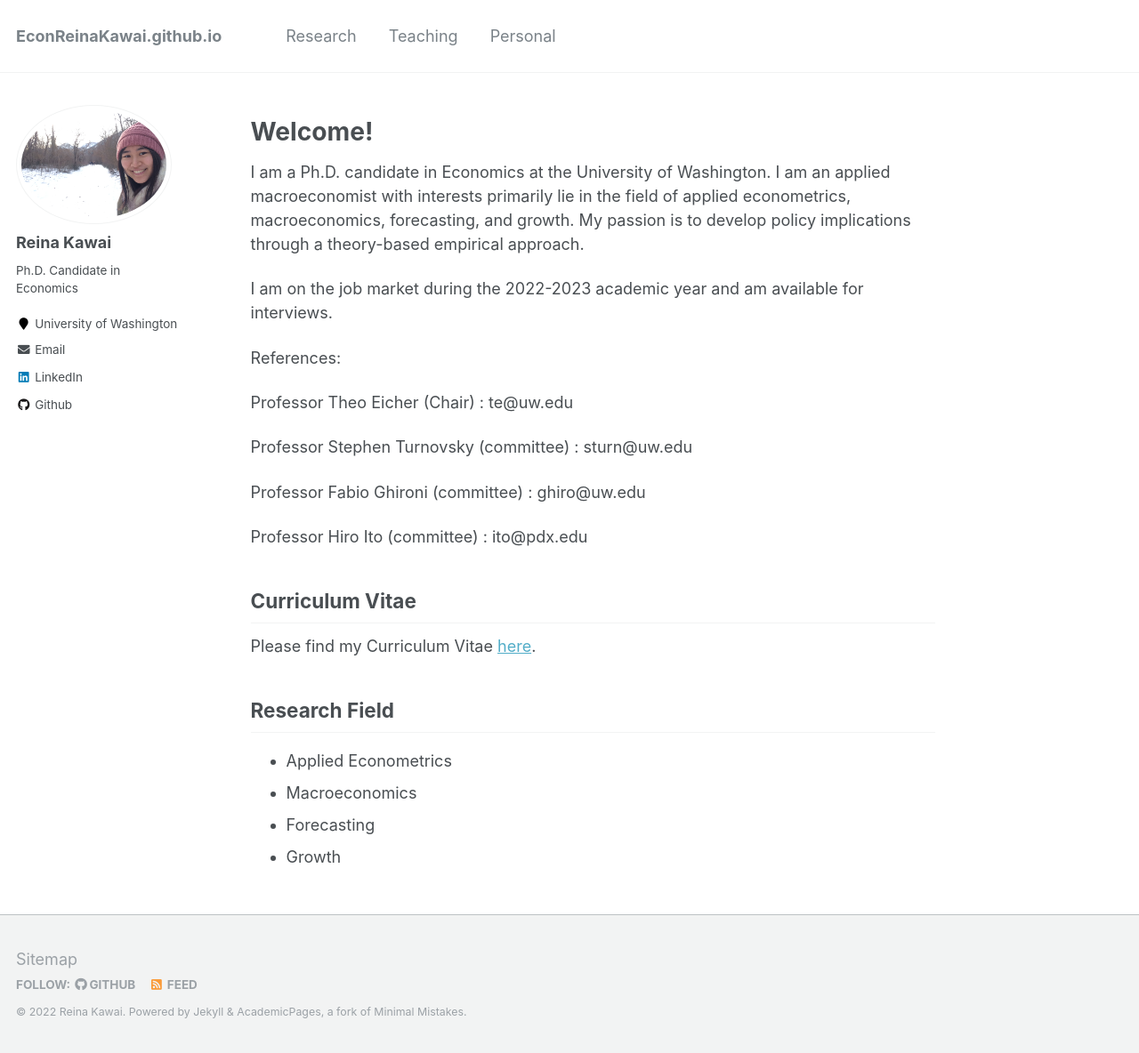
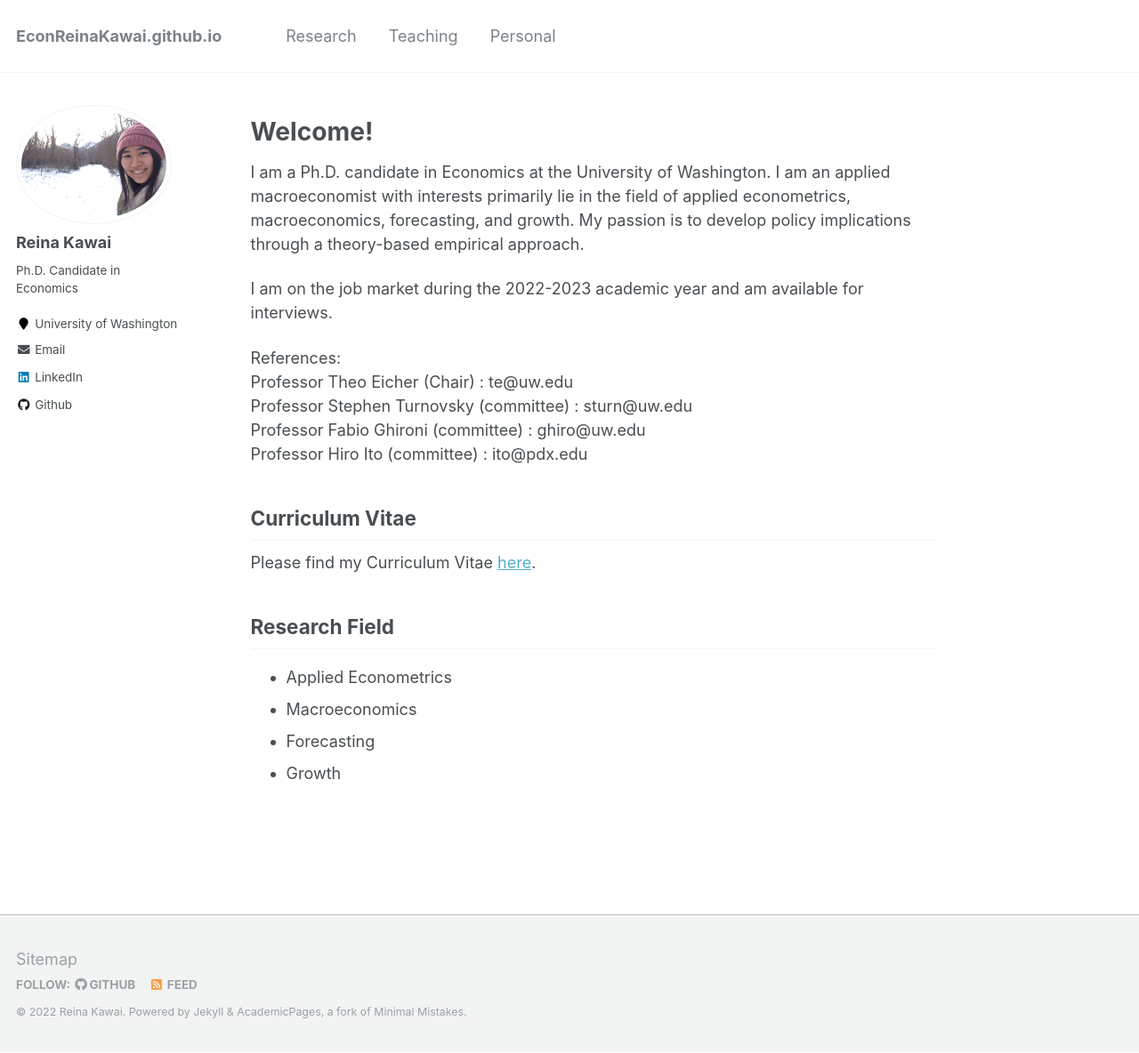
Before and after one commit to Reina-Kawai/Reina-Kawai.github.io, a Jekyll site: the page built from _pages/about.md, in a window 1280 px wide and 1184 px high. Shown: the whole window at 89% size. Built offline with Jekyll 4.4.1, drawn with Linux system fonts in a browser that asks for light colours.

```diff
--- a/_pages/about.md
+++ b/_pages/about.md
@@ -15,17 +15,10 @@ I am an applied macroeconomist with interests primarily lie in the field of appl
 
 I am on the job market during the 2022-2023 academic year and am available for interviews.
 
-References:
-
-Professor Theo Eicher (Chair) : te@uw.edu
-
-
-Professor Stephen Turnovsky (committee) : sturn@uw.edu
-
-
-Professor Fabio Ghironi (committee) : ghiro@uw.edu
-
-
+References: <br/>
+Professor Theo Eicher (Chair) : te@uw.edu <br/>
+Professor Stephen Turnovsky (committee) : sturn@uw.edu <br/>
+Professor Fabio Ghironi (committee) : ghiro@uw.edu <br/>
 Professor Hiro Ito (committee) : ito@pdx.edu
 
 
```
